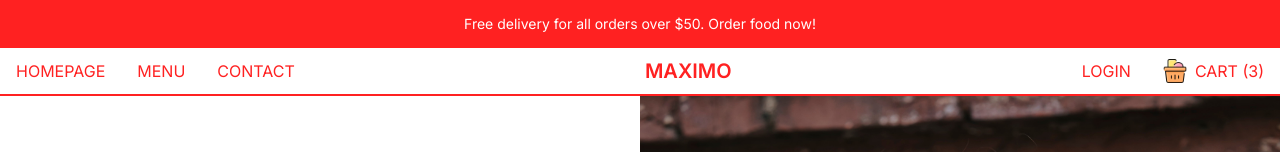
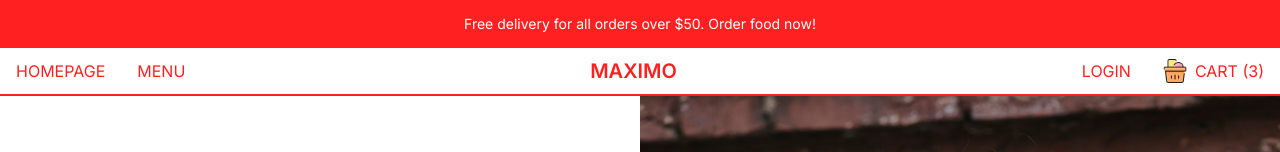
Before and after one commit to vladjsp/tasty-delivery-ui, a Next.js app: page / in a window 1280 px wide. Shown: the top 152 px of the page. Built offline with nearby package versions, Linux system fonts and the light colour scheme; no server answers; the database is empty.

Commit message:
remove contacts from navbar

```diff
--- a/src/components/menu/Menu.tsx
+++ b/src/components/menu/Menu.tsx
@@ -12,7 +12,6 @@ const links = [
     { id: 111, title: 'Homepage', url: '/' },
     { id: 222, title: 'Menu', url: '/menu' },
     { id: 333, title: 'Working hours', url: '/' },
-    { id: 444, title: 'Contacts', url: '/' },
 ];
 
 const Menu = () => {
--- a/src/components/navbar/Navbar.tsx
+++ b/src/components/navbar/Navbar.tsx
@@ -11,7 +11,6 @@ const Navbar = () => {
             <div className={styles.desktopMenu}>
                 <Link href={AppRoute.ROOT}>Homepage</Link>
                 <Link href={AppRoute.MENU}>Menu</Link>
-                <Link href={AppRoute.ROOT}>Contact</Link>
             </div>
 
             {/* LOGO */}
```
